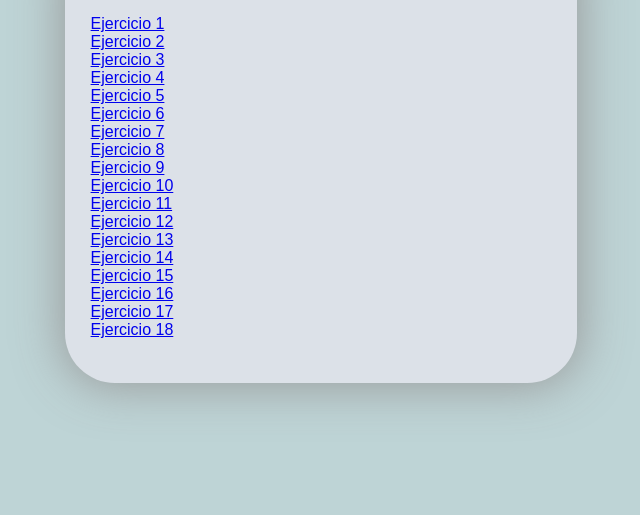
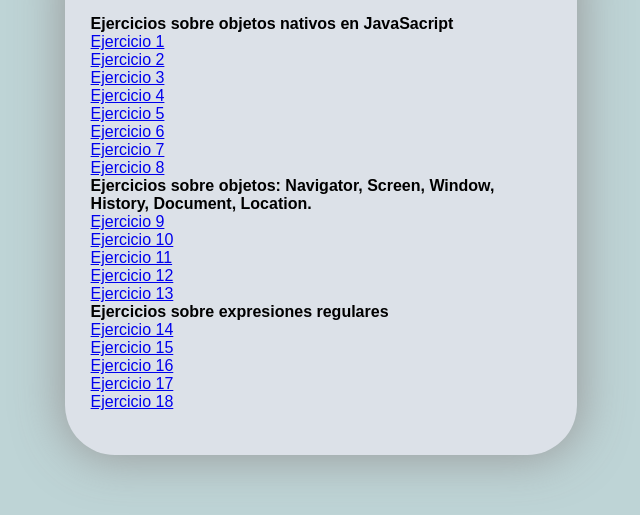
Before and after one commit to eparper/cuadernoClaseJS, a website built with Vite: page src/2_proyectos/TEMA3/Ejercicios/index.html in a window 1280 px wide. Shown: the part 91-606 px from the top of the page, without its empty margins (319-959 px from the left). Built offline with nearby package versions, Linux system fonts and the light colour scheme.

Commit message:
Retoques en el index

```diff
--- a/src/2_proyectos/TEMA3/Ejercicios/index.html
+++ b/src/2_proyectos/TEMA3/Ejercicios/index.html
@@ -11,6 +11,7 @@
     <div class="documento">
         <h1>Ejercicios</h1><br>
 
+        <h4>Ejercicios sobre objetos nativos en JavaSacript</h4>
         <a href="/src/2_proyectos/TEMA3/Ejercicios/ejercicios/ejercicio1/ejer1.html">Ejercicio 1</a><br>
         <a href="/src/2_proyectos/TEMA3/Ejercicios/ejercicios/ejercicio2/ejer2.html">Ejercicio 2</a><br>
         <a href="/src/2_proyectos/TEMA3/Ejercicios/ejercicios/ejercicio3/ejer3.html">Ejercicio 3</a><br>
@@ -19,11 +20,14 @@
         <a href="/src/2_proyectos/TEMA3/Ejercicios/ejercicios/ejercicio6/ejer6.html">Ejercicio 6</a><br>
         <a href="/src/2_proyectos/TEMA3/Ejercicios/ejercicios/ejercicio7/ejer7.html">Ejercicio 7</a><br>
         <a href="/src/2_proyectos/TEMA3/Ejercicios/ejercicios/ejercicio8/ejer8.html">Ejercicio 8</a><br>
+        <h4>Ejercicios sobre objetos: Navigator, Screen, Window,
+        History, Document, Location.</h4>
         <a href="/src/2_proyectos/TEMA3/Ejercicios/ejercicios/ejercicio9/ejer9.html">Ejercicio 9</a><br>
         <a href="/src/2_proyectos/TEMA3/Ejercicios/ejercicios/ejercicio10/ejer10.html">Ejercicio 10</a><br>
         <a href="/src/2_proyectos/TEMA3/Ejercicios/ejercicios/ejercicio11/ejer11.html">Ejercicio 11</a><br>
         <a href="/src/2_proyectos/TEMA3/Ejercicios/ejercicios/ejercicio12/ejer12.html">Ejercicio 12</a><br>
         <a href="/src/2_proyectos/TEMA3/Ejercicios/ejercicios/ejercicio13/ejer13.html">Ejercicio 13</a><br>
+        <h4>Ejercicios sobre expresiones regulares</h4>
         <a href="/src/2_proyectos/TEMA3/Ejercicios/ejercicios/ejercicio14/ejer14.html">Ejercicio 14</a><br>
         <a href="/src/2_proyectos/TEMA3/Ejercicios/ejercicios/ejercicio15/ejer15.html">Ejercicio 15</a><br>
         <a href="/src/2_proyectos/TEMA3/Ejercicios/ejercicios/ejercicio16/ejer16.html">Ejercicio 16</a><br>
```
